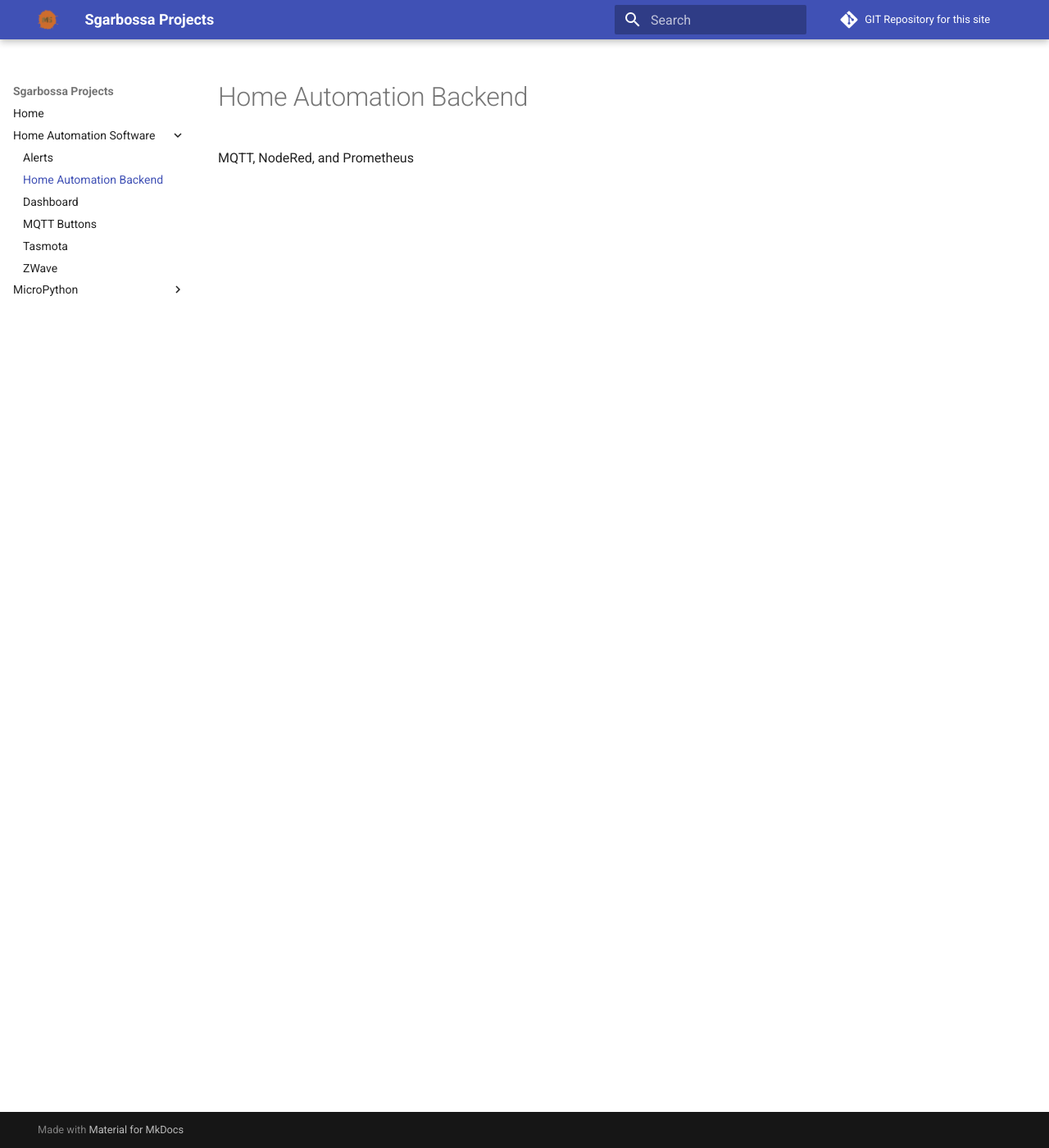
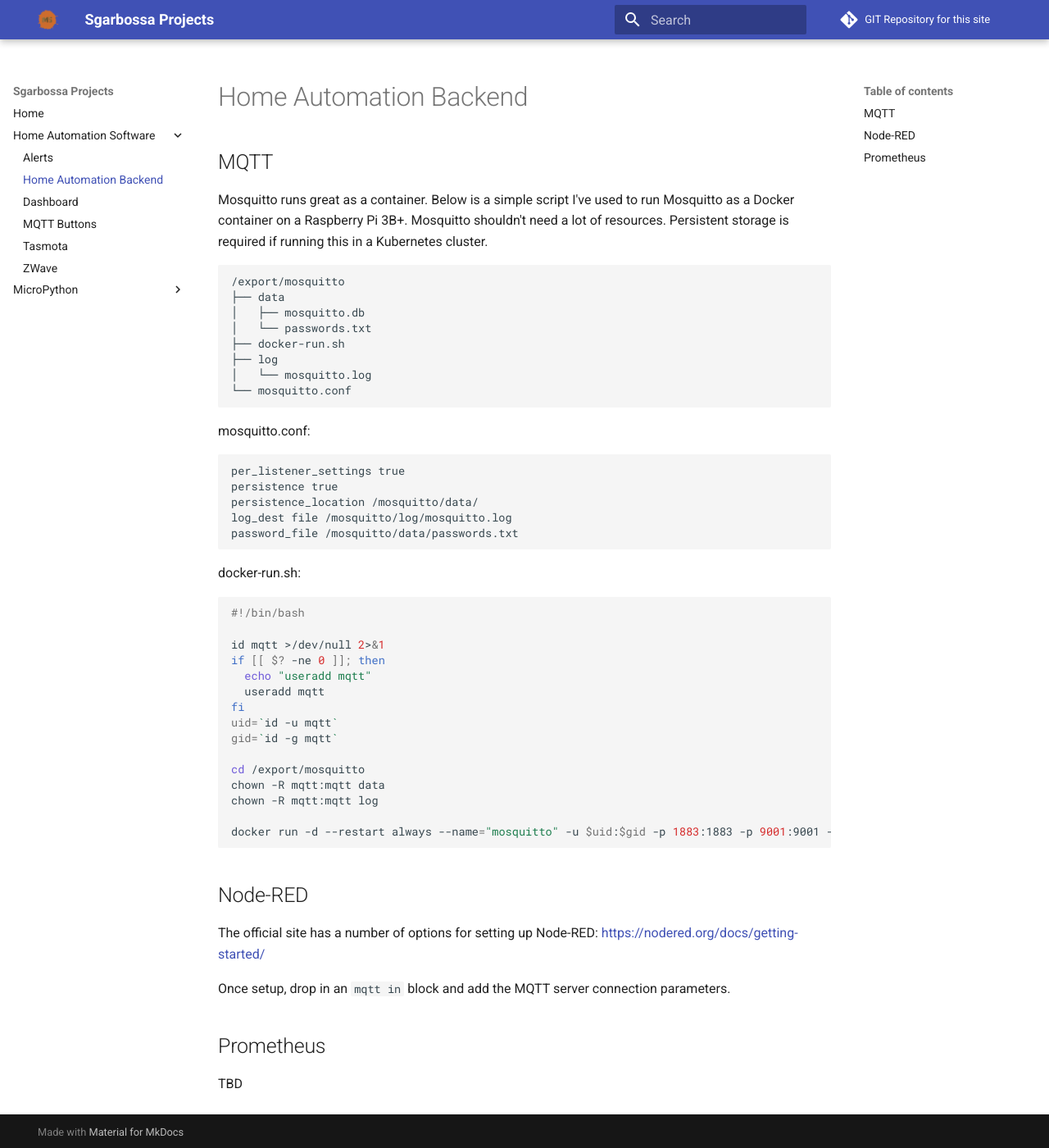
Before and after one commit to msgarbossa/documentation, an MkDocs documentation site: the page built from docs/Home_Automation_Software/backend.md, in a window 1280 px wide and 1400 px high. Shown: the whole window at 82% size. Built offline with MkDocs 1.6.1 and Material for MkDocs 9.7.7, drawn with Linux system fonts in a browser that asks for light colours; comment, search, counter and statistics services are not loaded.

Commit message:
mqtt setup

````diff
--- a/docs/Home_Automation_Software/backend.md
+++ b/docs/Home_Automation_Software/backend.md
@@ -1,4 +1,58 @@
 
 # Home Automation Backend
 
-MQTT, NodeRed, and Prometheus
+
+## MQTT
+
+Mosquitto runs great as a container.  Below is a simple script I've used to run Mosquitto as a Docker container on a Raspberry Pi 3B+.  Mosquitto shouldn't need a lot of resources.  Persistent storage is required if running this in a Kubernetes cluster.
+
+
+```
+/export/mosquitto
+├── data
+│   ├── mosquitto.db
+│   └── passwords.txt
+├── docker-run.sh
+├── log
+│   └── mosquitto.log
+└── mosquitto.conf
+```
+
+mosquitto.conf:
+```
+per_listener_settings true
+persistence true
+persistence_location /mosquitto/data/
+log_dest file /mosquitto/log/mosquitto.log
+password_file /mosquitto/data/passwords.txt
+```
+
+docker-run.sh:
+```bash
+#!/bin/bash
+
+id mqtt >/dev/null 2>&1
+if [[ $? -ne 0 ]]; then
+  echo "useradd mqtt"
+  useradd mqtt
+fi
+uid=`id -u mqtt`
+gid=`id -g mqtt`
+
+cd /export/mosquitto
+chown -R mqtt:mqtt data
+chown -R mqtt:mqtt log
+
+docker run -d --restart always --name="mosquitto" -u $uid:$gid -p 1883:1883 -p 9001:9001 -v /export/mosquitto/mosquitto.conf:/mosquitto/config/mosquitto.conf -v /export/mosquitto/data:/mosquitto/data -v /export/mosquitto/log:/mosquitto/log eclipse-mosquitto
+```
+
+## Node-RED
+
+The official site has a number of options for setting up Node-RED:
+https://nodered.org/docs/getting-started/
+
+Once setup, drop in an `mqtt in` block and add the MQTT server connection parameters.
+
+## Prometheus
+
+TBD
````
